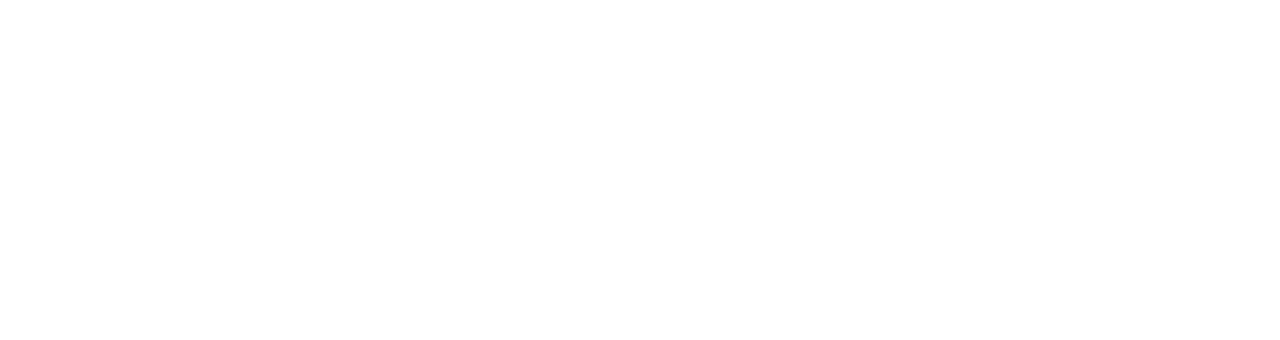
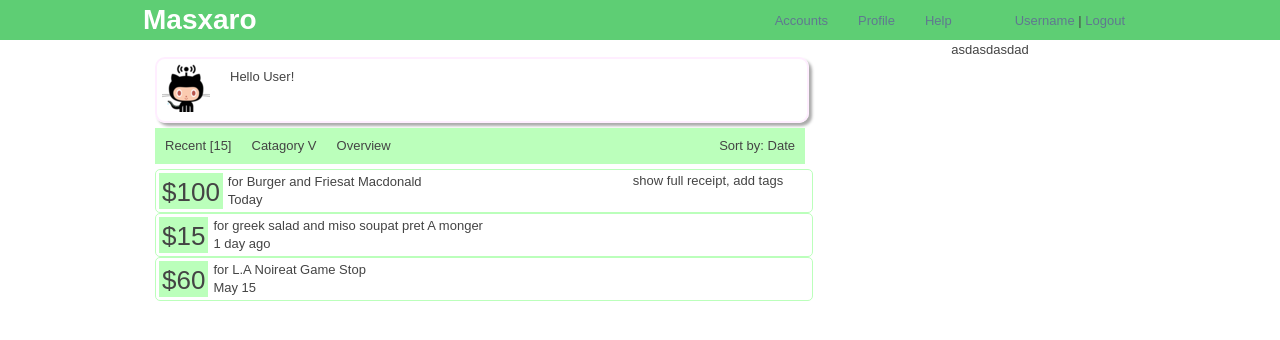
Before and after one commit to World-Three-Technologies/Masxaro-Prototype, a PHP site: page / in a window 1280 px wide. Before the commit the part shown is empty. Shown: the top 340 px of the page. Run offline with PHP 8.4, Linux system fonts and the light colour scheme; some libraries are stand-ins or nearby versions.

Commit message:
add basic wireframe, style and script

```diff
--- a/proj/pages/css/style.css
+++ b/proj/pages/css/style.css
@@ -78,20 +78,150 @@
 /**
  * Primary styles
  *
- * Author:
+ * Author: Jimmy@masxaro.com
  */
 
+//General styles
+h1 { font-size: 32px;}
+h2 { font-size: 28px;}
+h3 { font-size: 24px;}
 
+header{
+  background-color: rgb(94,206,116);
+  width:100%;
+  height:40px;
+  display:block;
+  text-align:center;
+  position:relative;
+}
 
+#header-bar{
+  margin: 0 auto;
+  max-width:1000px;
+}
 
+#header-bar-inner{
+  left:0px;
+}
 
+#header-logo{
+  color: #FFF;
+  float:left;
+  margin: 2px;
+  padding: 1px;
+}
 
+#header-nav{
+  margin-left:500px;
+  float:left;
+}
 
+#header-nav-list li{
+  float:left;
+  margin: 5px 0;
+  padding: 8px 15px;
+  list-style:none;
+}
 
+#header-user{
+  margin:5px 10px;
+  padding: 8px 5px;
+  float:right;
+  right:0;
+}
 
+#header-search{
+  float:left;
+  margin:5px 10px;
+  padding:5px 5px;
+}
 
+#main{
+  max-width:1000px;
+  margin: 0px auto;
+  text-align:center;
+}
 
+#content{
+  margin: 10px;
+  padding: 5px;
+  text-align:left;
+  float:left;
+  width:650px;
+}
 
+aside{
+  float:right;
+  width:300px;
+}
+
+#user{
+  width:100%;
+  border: 2px solid #FEF;
+  border-radius: 10px;
+  -webkit-border-radius: 10px;
+  -moz-border-radius: 10px;
+  box-shadow: 3px 3px 3px #AAA;
+  -webkit-box-shadow: 3px 3px 3px #AAA;
+  -moz-box-shadow: 3px 3px 3px #AAA;
+}
+
+#user-flash{
+  margin: 5px 10px;
+  padding: 15px 5px;
+}
+
+#user-inner div{
+  float:left;
+  padding:5px;
+}
+
+#main-tabs{
+  margin:5px 0;
+}
+
+#main-tabs .tabs li{
+  padding: 10px;
+  float:left;
+}
+
+#main-tabs .tabs{
+  background-color:#BFB;
+}
+
+session article{
+  border:1px solid #BFB;
+  border-radius: 5px;
+  padding:3px;
+  height: 36px;
+  overflow:hidden;
+  width:100%;
+}
+
+session article .receipt .receipt-row{
+  width:400px;
+  float:left;
+  margin:1px 5px;
+}
+session article .receipt .receipt-row div{
+  float:left;
+}
+session article .receipt .total-cost{
+  float:left;
+  height:30px;
+  font-size:26px;
+  padding: 3px;
+  background-color:#BFB;
+}
+
+session article .toolbar{
+  float:right
+  right:0px;
+  bottom:0px;
+}
+session article .toolbar:hover{
+  visibility: visible;
+}
 
 
 .ir { display: block; text-indent: -999em; overflow: hidden; background-repeat: no-repeat; text-align: left; direction: ltr; }
@@ -103,7 +233,6 @@
 .clearfix:before, .clearfix:after { content: "\0020"; display: block; height: 0; overflow: hidden; }
 .clearfix:after { clear: both; }
 .clearfix { zoom: 1; }
-
 
 @media all and (orientation:portrait) {
 
--- a/proj/pages/index.html
+++ b/proj/pages/index.html
@@ -16,7 +16,7 @@
   <link rel="apple-touch-icon" href="/apple-touch-icon.png">
 
   <link rel="stylesheet" href="css/style.css?v=2">
-  <script src="js/libs/modernizr-1.7.min.js"></script>
+  <script src="js/vendor/modernizr-1.7.min.js"></script>
 
 </head>
 
@@ -24,40 +24,90 @@
 
   <div id="container">
     <header>
-
+      <div id="header-bar">
+        <div id="header-bar-inner" class="clearfix">
+          <div id="header-logo">
+            <h2>Masxaro</h2>
+          </div>
+          <nav id="header-nav">
+            <ul id="header-nav-list">
+              <li><a>Accounts</a></li>
+              <li><a>Profile</a></li>
+              <li><a>Help</a></li>
+            </ul>
+          </nav>
+          <div id="header-user">
+            <a>Username</a> | <a>Logout</a>
+          </div>
+        </div>
+      </div>
     </header>
     <div id="main" role="main">
-
+      <div id="content">
+        <div id="user" class="clearfix">
+          <div id="user-inner">
+            <div><img src="img/avator.png"></img></div>
+            <div id="user-flash">Hello User!</div>
+          </div>
+        </div>
+        <nav id="main-tabs">
+          <ul class="tabs clearfix">
+            <li>Recent [15]</li>
+            <li>Catagory V</li>
+            <li>Overview </li>
+            <li style="float:right;">Sort by: Date</li>
+          </ul>
+        </nav>
+        <session id="receipts">
+          <article>
+            <div class="receipt clearfix">
+              <div class="total-cost">$100</div>
+              <div class="receipt-row clearfix">
+                <div class="items">for Burger and Fries </div>
+                <div class="store">at Macdonald</div>
+              </div>
+              <div class="receipt-row clearfix">
+                <div class="date"> Today</div>
+              </div>
+              <div class="toolbar">
+                show full receipt, add tags
+              </div>
+            </div>
+          </article>
+        </session>
+      </div>
+      <aside id="sidebar">
+        asdasdasdad
+      </aside>
     </div>
     <footer>
-
     </footer>
   </div> <!-- eo #container -->
 
-
-  <script src="//ajax.googleapis.com/ajax/libs/jquery/1.5.1/jquery.js"></script>
-  <script>window.jQuery || document.write("<script src='js/libs/jquery-1.5.1.min.js'>\x3C/script>")</script>
+  <script type="text/tamplate" id="receipt-template">
+    <div class="receipt clearfix">
+      <div class="total-cost">$<%= total_cost %></div>
+      <div class="receipt-row clearfix">
+        <div class="items">for <%= items %></div>
+        <div class="store">at <%= store%></div>
+      </div>
+      <div class="receipt-row clearfix">
+        <div class="date"><%= time %></div>
+      </div>
+      <div class="toolbar invisible">
+        show full receipt, add tags
+      </div>
+    </div>
+  </script>
 
 
-  <!-- scripts concatenated and minified via ant build script-->
-  <script src="js/plugins.js"></script>
-  <script src="js/script.js"></script>
-  <!-- end scripts-->
-
-
-  <!--[if lt IE 7 ]>
-    <script src="js/libs/dd_belatedpng.js"></script>
-    <script>DD_belatedPNG.fix("img, .png_bg");</script>
-  <![endif]-->
-
-
-
-  <script>
-    var _gaq=[["_setAccount","UA-XXXXX-X"],["_trackPageview"]]; // Change UA-XXXXX-X to be your site's ID
-    (function(d,t){var g=d.createElement(t),s=d.getElementsByTagName(t)[0];g.async=1;
-    g.src=("https:"==location.protocol?"//ssl":"//www")+".google-analytics.com/ga.js";
-    s.parentNode.insertBefore(g,s)}(document,"script"));
-  </script>
+  <script src="http://ajax.googleapis.com/ajax/libs/jquery/1.6.1/jquery.js"></script>
+  <script>window.jQuery || document.write("<script src='js/vendor/jquery-1.6.1.min.js'>\x3C/script>")</script>
+  <script src="js/vendor/json2.js"></script>
+  <script src="js/vendor/underscore-min.js"></script>
+  <script src="js/vendor/backbone-min.js"></script>
+  <script src="js/vendor/backbone-localstorage.js"></script>
+  <script src="js/app.js"></script>
 
 </body>
 </html>
--- /dev/null
+++ b/proj/pages/js/app.js
@@ -0,0 +1,62 @@
+$(function(){
+  var mockReceipts = [{
+    total_cost:15,
+    items:" greek salad and miso soup",
+    store:"pret A monger",
+    time:"1 day ago"
+  },
+  {
+    total_cost:60,
+    items:" L.A Noire",
+    store:"Game Stop",
+    time:"May 15"
+  }];
+
+  var Receipt = Backbone.Model;
+
+  var Receipts = Backbone.Collection.extend({
+    model: Receipt
+  });
+  window.receipts = new Receipts(mockReceipts);
+  //alert(JSON.stringify(receipts));
+
+  var ReceiptView = Backbone.View.extend({
+
+    tagName:"article",
+
+    template:_.template($('#receipt-template').html()),
+
+    initialize:function(){
+      _.bindAll(this,'render');
+
+      this.model.bind('change',this.render);
+      this.model.view = this;
+    },
+
+    render:function(){
+      $(this.el).html(this.template(this.model.toJSON()));
+      return this;
+    }
+  });
+
+  var ReceiptsView = Backbone.View.extend({
+    el:$("#receipts"),
+
+    initialize:function(){
+      _.bindAll(this,"render","renderReceipt");
+      this.render();
+    },
+
+    render:function(){
+      receipts.each(this.renderReceipt);
+    },
+
+    renderReceipt:function(receipt){
+      var view = new ReceiptView({model:receipt});
+      this.el.append(view.render().el);
+    }
+  });
+
+  window.receiptsView = new ReceiptsView();
+
+});
```
Also changed, not shown: proj/pages/_template.html (added, +46 -0 lines), proj/pages/img/avator.png (added), 1 other file.
